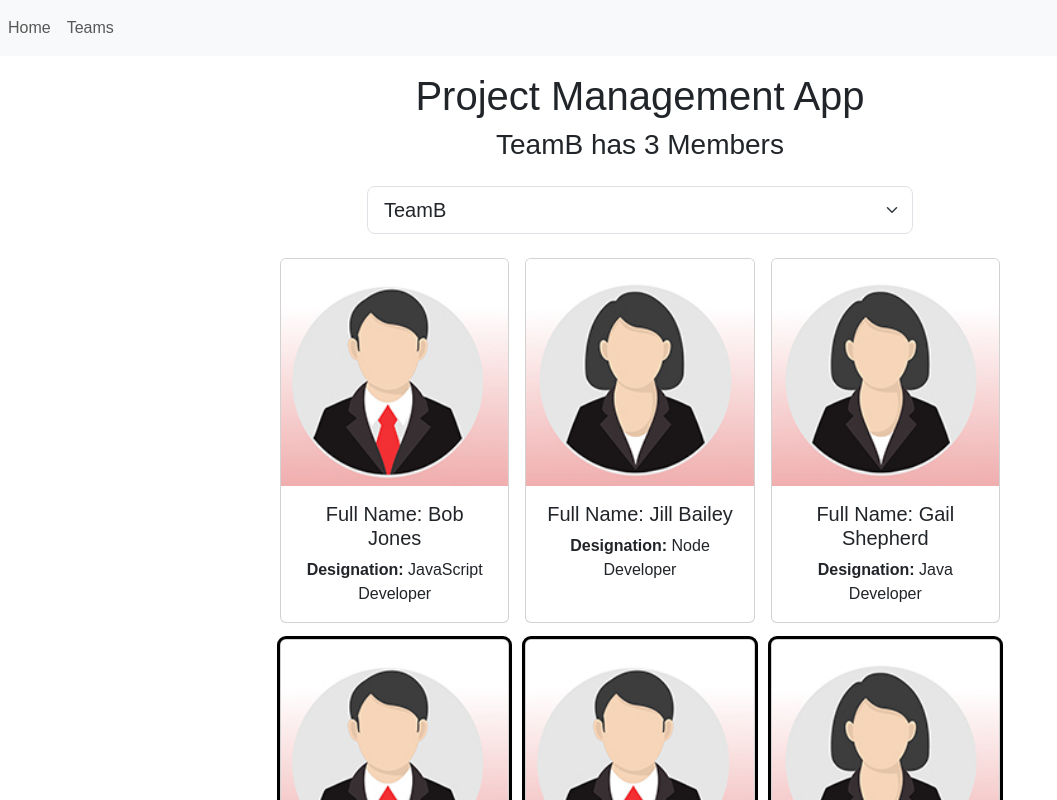
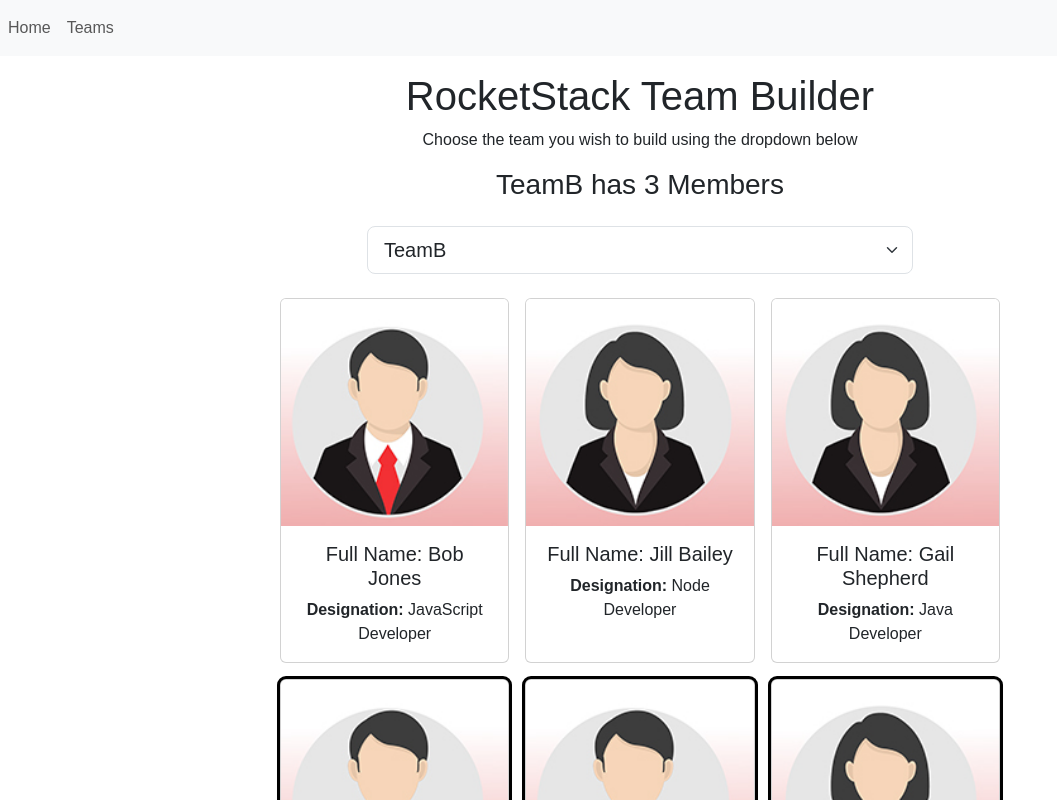
Before and after one commit to lou-pastorino/project-management-app, a React (Vite) app: page / in a window 1280 px wide. Shown: the top 800 px of the page, without its empty margins (0-1057 px from the left). Built offline with nearby package versions, Linux system fonts and the light colour scheme.

Commit message:
Add correct title in Index.html and header.jsx

```diff
--- a/index.html
+++ b/index.html
@@ -12,7 +12,7 @@
       crossorigin="anonymous"
     />
     <link rel="stylesheet" href="src/index.css" />
-    <title>Team Management App</title>
+    <title>Project Management Tool</title>
   </head>
   <body>
     <div id="root"></div>
--- a/src/Header.jsx
+++ b/src/Header.jsx
@@ -4,7 +4,8 @@ export default function Header({ selectedTeam, teamMemberCount }) {
       <header className="container">
         <div className="row justify-content-center mt-3 mb-3">
           <div className="col-8">
-            <h1>Project Management App</h1>
+            <h1>RocketStack Team Builder</h1>
+            <p>Choose the team you wish to build using the dropdown below</p>
             <h3>
               {selectedTeam} has {teamMemberCount} {teamMemberCount === 1 ? "Member" : "Members"}
             </h3>
```
Also changed, not shown: 1 other file (tests, documents, lock files or other folders).
